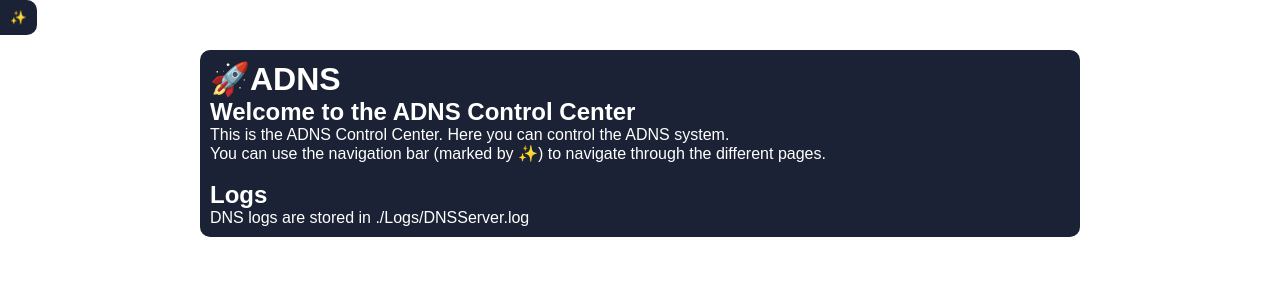
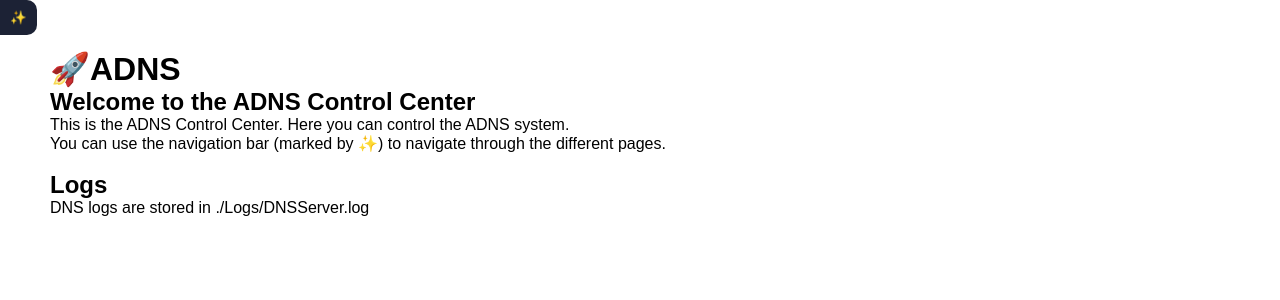
Before and after one commit to No767/AIO-ADNS, a Flask app: page / in a window 1280 px wide. Shown: the top 300 px of the page. Run offline with Flask 2, Linux system fonts and the light colour scheme; parts of the project's set-up code (start-up, migrations or seed data) failed here and were passed over.

Commit message:
remove content background

```diff
--- a/Processes/templates/index.html
+++ b/Processes/templates/index.html
@@ -60,13 +60,8 @@
             border-radius: 0 10px 10px 0;
         }
         #content {
-            margin-top: 50px;
-            margin-left: 200px;
-            margin-right: 200px;
-            margin-bottom: 50px;
-            padding: 10px;
-            background-color: #1c2235;
-            color: white;
+            margin: 50px;
+            color: black;
             border-radius: 10px;
         }
         .nav {
```
